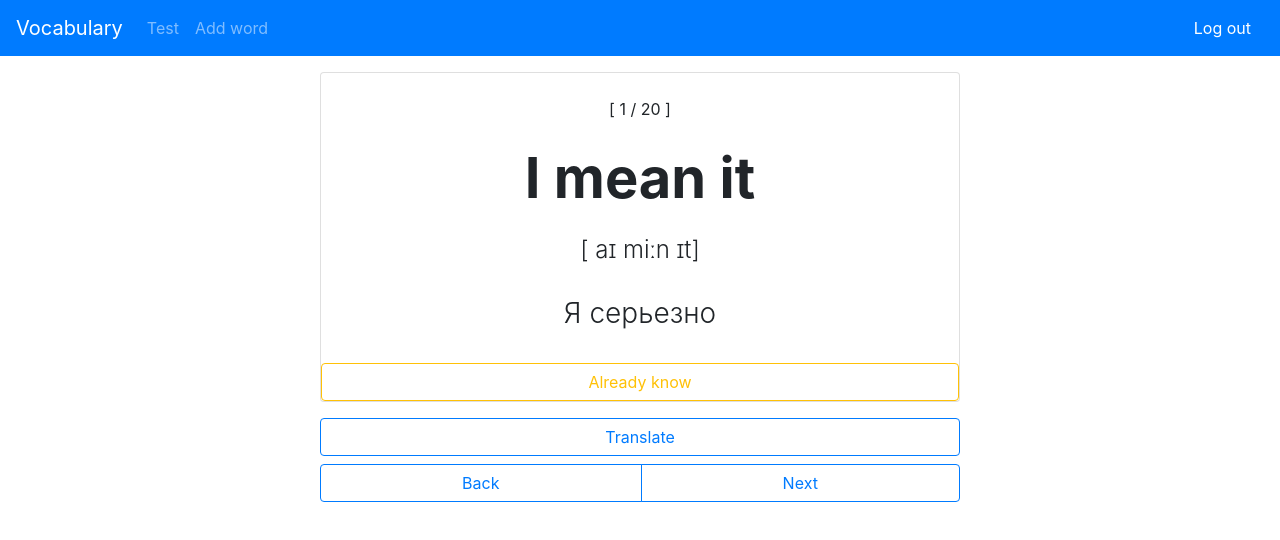
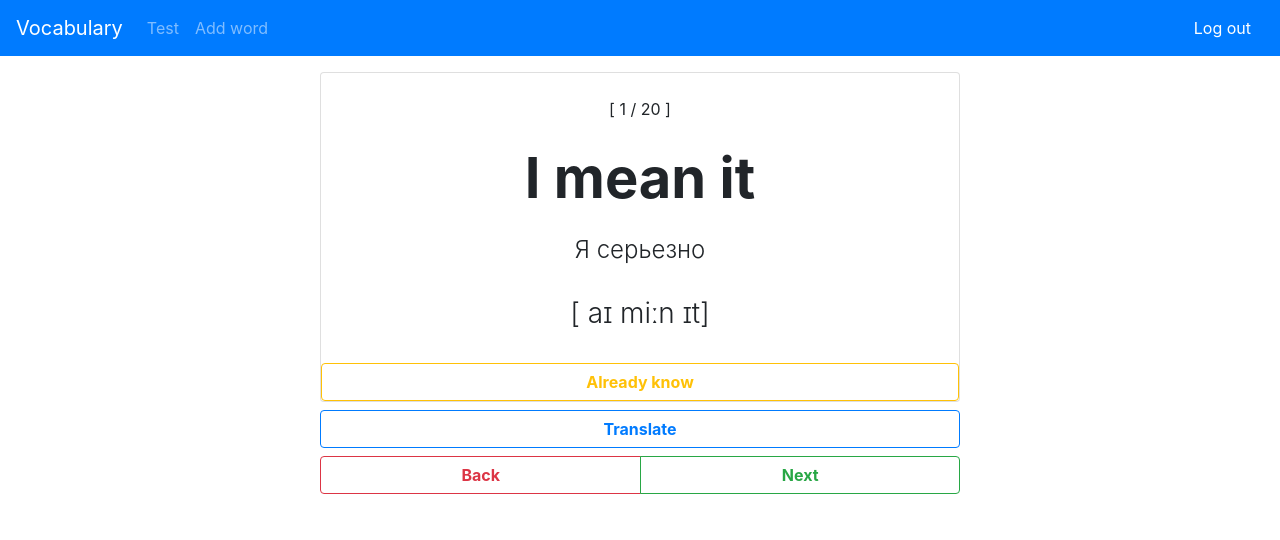
Before and after one commit to drp98/vocabulary-react, a React (Create React App) app: page / in a window 1280 px wide. Shown: the top 540 px of the page. Built offline with nearby package versions, Linux system fonts and the light colour scheme.

Commit message:
replace buttons

```diff
--- a/src/App.js
+++ b/src/App.js
@@ -1,22 +1,12 @@
 import React from 'react'
 import NavBar from './NavBar'
-import Word from './Word'
-
-import { Button, ButtonGroup } from 'react-bootstrap'
+import Words from './Words'
 
 const App = () => {
     return (
         <>
             <NavBar />
-            <Word />
-
-            <div className='text-center col p-0'>
-                <Button variant='outline-primary' className='w-50 mb-2'>Translate</Button><br />
-                <ButtonGroup className='text-center w-50'>
-                    <Button variant='outline-primary'>Back</Button>
-                    <Button variant='outline-primary'>Next</Button>
-                </ButtonGroup>
-            </div>
+            <Words />
         </>
     )
 }
--- a/src/NavBar.js
+++ b/src/NavBar.js
@@ -1,5 +1,5 @@
 import React from 'react'
-import { Navbar, Nav, ButtonGroup, Button } from 'react-bootstrap'
+import { Navbar, Nav, Button } from 'react-bootstrap'
 
 const NavBar = () => {
     return (
--- a/src/Word.js
+++ /dev/null
@@ -1,29 +0,0 @@
-import React from 'react'
-import { Card, Button } from 'react-bootstrap'
-
-const Word = () => {
-    return (
-        <div className='container text-center mt-3 mb-3 p-0 w-50'>
-            <Card>
-                <br />
-                <span id='counter'>[ 1 / 20 ]</span>
-                <br />
-                <span id='wordId' className='font-weight-bold display-4'>
-                    I mean it
-                </span>
-                <br />
-                <span id='transcriptionId' className='h4 font-weight-light'>
-                    [ aɪ miːn ɪt]
-                </span>
-                <br />
-                <span id='translateId' className='h3 font-weight-light'>
-                    Я серьезно
-                </span>
-                <br />
-                <Button variant='outline-warning'>Already know</Button>
-            </Card>
-        </div>
-    )
-}
-
-export default Word
--- /dev/null
+++ b/src/Words.js
@@ -0,0 +1,59 @@
+import React from 'react'
+import { Card, Button, ButtonGroup } from 'react-bootstrap'
+
+const initialWords = [
+    {
+        word: 'I mean it',
+        translate: 'Я серьезно',
+        transcription: '[ aɪ miːn ɪt]',
+    },
+    {
+        word: '1',
+        translate: '1',
+        transcription: '[ 1 ]',
+    },
+]
+
+const Words = () => {
+    return (
+        <div className='container text-center mt-3 mb-3 p-0 w-50'>
+            <Card>
+                <br />
+                <span id='counter'>[ 1 / 20 ]</span>
+                <br />
+                <span id='wordId' className='font-weight-bold display-4'>
+                    {initialWords[0].word}
+                </span>
+                <br />
+                <span id='transcriptionId' className='h4 font-weight-light'>
+                    {initialWords[0].translate}
+                </span>
+                <br />
+                <span id='translateId' className='h3 font-weight-light'>
+                    {initialWords[0].transcription}
+                </span>
+                <br />
+                <Button variant='outline-warning font-weight-bold'>
+                    Already know
+                </Button>
+            </Card>
+
+            <Button variant='outline-primary w-100 mb-2 mt-2 font-weight-bold'>
+                Translate
+            </Button>
+            <br />
+            <ButtonGroup className='text-center w-100'>
+                <Button variant='outline-danger font-weight-bold'>
+                    Back
+                </Button>
+                <Button variant='outline-success font-weight-bold'>
+                    Next
+                </Button>
+            </ButtonGroup>
+
+        </div>
+
+    )
+}
+
+export default Words
```
Also changed, not shown: 1 other file (tests, documents, lock files or other folders).
